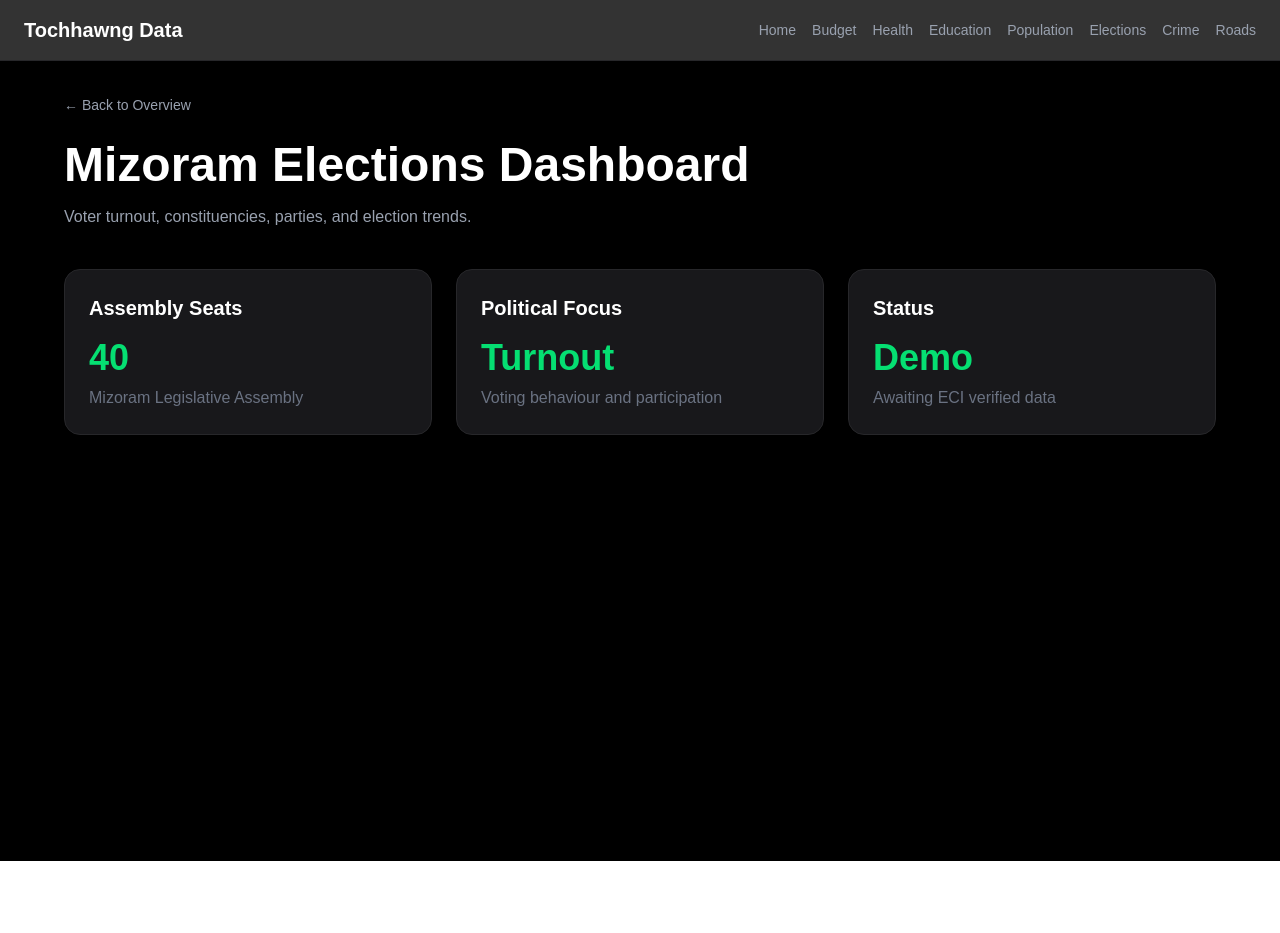
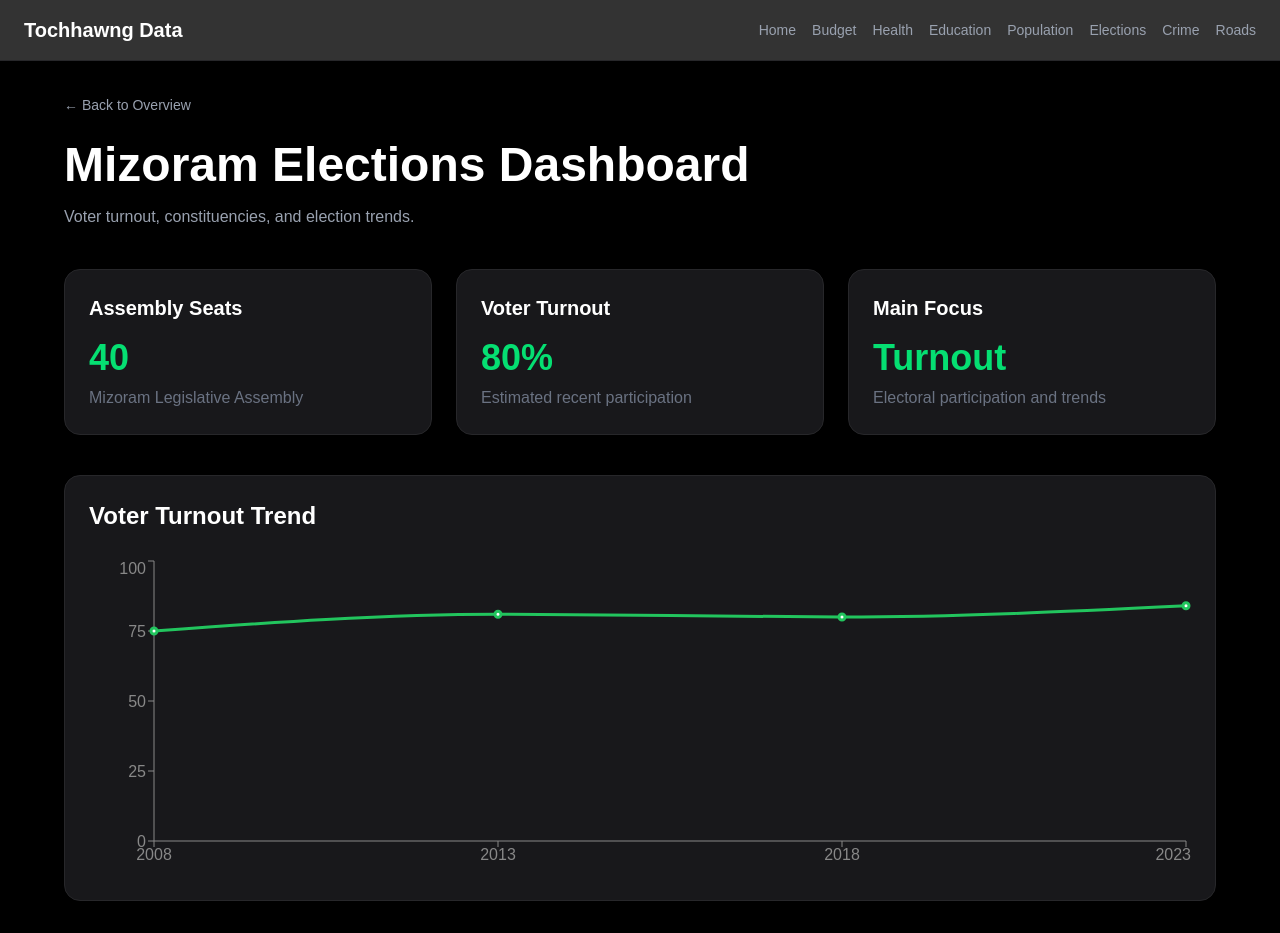
Before and after one commit to Ghostfreakxx/tochhawng-data, a Next.js app: page /elections in a window 1280 px wide. Before the commit the page ends 861 px from the top, so only its background shows below. Built offline with nearby package versions, Linux system fonts and the light colour scheme.

Commit message:
added elections dashboard

```diff
--- a/app/elections/page.tsx
+++ b/app/elections/page.tsx
@@ -1,24 +1,78 @@
+import DataChart from "../components/DataChart";
+
 export default function ElectionsPage() {
   return (
     <main className="min-h-screen bg-black text-white p-8">
       <div className="max-w-6xl mx-auto">
-        <a href="/" className="text-gray-400 text-sm">← Back to Overview</a>
-        <h1 className="text-5xl font-bold mt-6 mb-4">Mizoram Elections Dashboard</h1>
-        <p className="text-gray-400 mb-10">Voter turnout, constituencies, parties, and election trends.</p>
+
+        <a href="/" className="text-gray-400 text-sm">
+          ← Back to Overview
+        </a>
+
+        <h1 className="text-5xl font-bold mt-6 mb-4">
+          Mizoram Elections Dashboard
+        </h1>
+
+        <p className="text-gray-400 mb-10">
+          Voter turnout, constituencies, and election trends.
+        </p>
 
         <div className="grid grid-cols-1 md:grid-cols-3 gap-6">
-          {[
-            ["Assembly Seats", "40", "Mizoram Legislative Assembly"],
-            ["Political Focus", "Turnout", "Voting behaviour and participation"],
-            ["Status", "Demo", "Awaiting ECI verified data"],
-          ].map(([title, value, note]) => (
-            <div className="bg-zinc-900 border border-zinc-800 rounded-2xl p-6" key={title}>
-              <h2 className="text-xl font-semibold">{title}</h2>
-              <p className="text-4xl font-bold mt-4 text-green-400">{value}</p>
-              <p className="text-gray-500 mt-2">{note}</p>
-            </div>
-          ))}
+
+          <div className="bg-zinc-900 border border-zinc-800 rounded-2xl p-6">
+            <h2 className="text-xl font-semibold">
+              Assembly Seats
+            </h2>
+
+            <p className="text-4xl font-bold mt-4 text-green-400">
+              40
+            </p>
+
+            <p className="text-gray-500 mt-2">
+              Mizoram Legislative Assembly
+            </p>
+          </div>
+
+          <div className="bg-zinc-900 border border-zinc-800 rounded-2xl p-6">
+            <h2 className="text-xl font-semibold">
+              Voter Turnout
+            </h2>
+
+            <p className="text-4xl font-bold mt-4 text-green-400">
+              80%
+            </p>
+
+            <p className="text-gray-500 mt-2">
+              Estimated recent participation
+            </p>
+          </div>
+
+          <div className="bg-zinc-900 border border-zinc-800 rounded-2xl p-6">
+            <h2 className="text-xl font-semibold">
+              Main Focus
+            </h2>
+
+            <p className="text-4xl font-bold mt-4 text-green-400">
+              Turnout
+            </p>
+
+            <p className="text-gray-500 mt-2">
+              Electoral participation and trends
+            </p>
+          </div>
+
         </div>
+
+        <DataChart
+          title="Voter Turnout Trend"
+          data={[
+            { year: "2008", value: 75 },
+            { year: "2013", value: 81 },
+            { year: "2018", value: 80 },
+            { year: "2023", value: 84 },
+          ]}
+        />
+
       </div>
     </main>
   );
```
